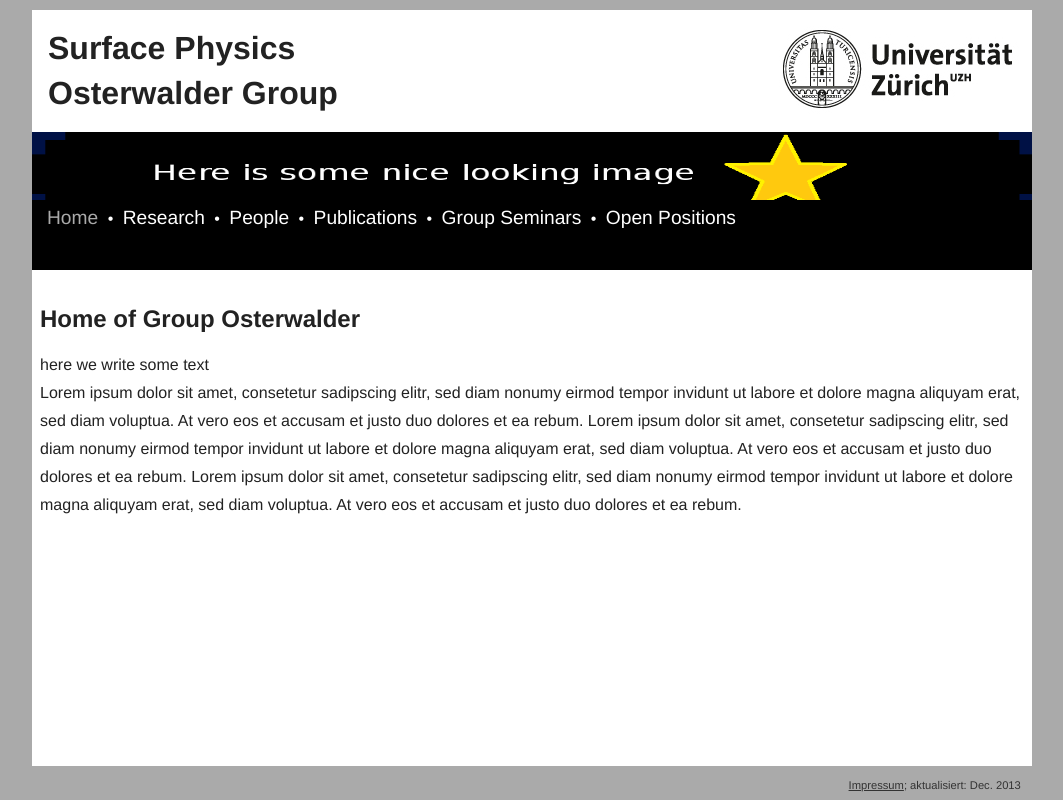
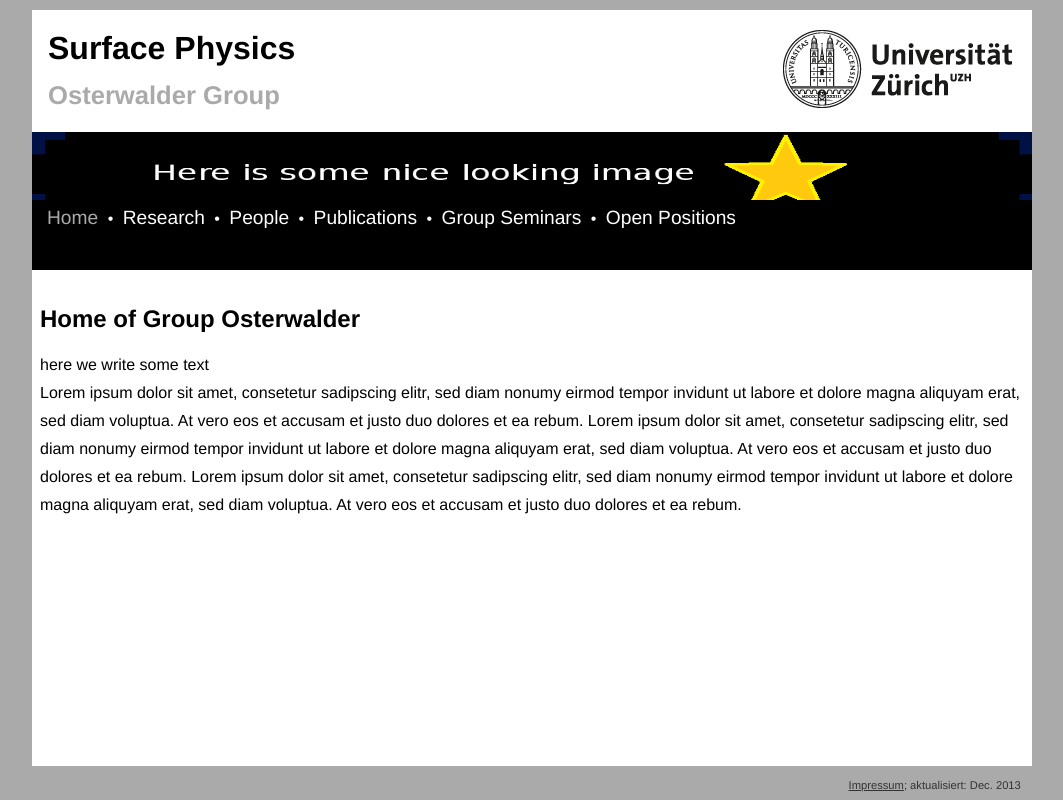
Before and after one commit to RafiKueng/osterwalder_group_homepage, a PHP site: page /index.php in a window 1280 px wide. Shown: the whole page, without its empty margins (108-1171 px from the left). Run offline with PHP 8.4, Linux system fonts and the light colour scheme; some libraries are stand-ins or nearby versions.

Commit message:
requested layout changes

```diff
--- a/config.php
+++ b/config.php
@@ -14,7 +14,9 @@ $updated = "Dec. 2013";
 $title = "Surface Physics - Osterwalder Group";
 
 /* displayed title of page (h1) */
-$h1title = "Surface Physics<br>Osterwalder Group";
+$h1title = "Surface Physics";
+$h1subtitle = "Osterwalder Group";
+
 
 /* how old can a publication be to be considered "current"? */
 $max_pup_age = strtotime("-3 years"); /* has to be published at max 3 years ago*/
--- a/css/main.css
+++ b/css/main.css
@@ -1,3 +1,26 @@
+/**
+ *   Default color scheme:
+ * **************************************************
+ * 1. main color:     black     #000
+ * 2. active color:   gray      #AAA
+ * 3. hilight color:  grayblue  #84A5DE
+ *
+ *   Font sizes:
+ * **************************************************
+ * all relative!!
+ *
+ * default text:          100%                <-> 1.0em
+ * smaller annotations:    80%                <-> 0.8em
+ * main title (h1):       200%                <-> 2.0em
+ * sub title (h1):         80% of 200% = 160% <-> 1.6em
+ * article title (h2):    150%                <-> 1.5em
+ * article subtitle (h3):  80% of 150% = 120% <-> 1.2em
+ *
+ * summing it up:
+ * (2em / 1.6em) -- (1.5em / 1.2em) -- (1em / 0.8em)
+ */
+
+
 /* ==========================================================================
    Base styles: opinionated defaults
    ========================================================================== */
@@ -7,7 +30,7 @@ button,
 input,
 select,
 textarea {
-    color: #222;
+  color: #000;
 }
 
 html {
@@ -20,21 +43,18 @@ html {
  * These selection rule sets have to be separate.
  * Customize the background color to match your design.
  */
-
 ::-moz-selection {
-    background: #b3d4fc;
+  background: #84A5DE;
   text-shadow: none;
 }
-
 ::selection {
-    background: #b3d4fc;
+  background: #84A5DE; /* default: #b3d4fc*/
   text-shadow: none;
 }
 
 /*
  * A better looking default horizontal rule
  */
-
 hr {
   display: block;
   height: 1px;
@@ -48,7 +68,6 @@ hr {
  * Remove the gap between images, videos, audio and canvas and the bottom of
  * their containers: h5bp.com/i/440
  */
-
 audio,
 canvas,
 img,
@@ -59,7 +78,6 @@ video {
 /*
  * Remove default fieldset styles.
  */
-
 fieldset {
   border: 0;
   margin: 0;
@@ -69,7 +87,6 @@ fieldset {
 /*
  * Allow only vertical resizing of textareas.
  */
-
 textarea {
   resize: vertical;
 }
@@ -77,7 +94,6 @@ textarea {
 /* ==========================================================================
    Browse Happy prompt
    ========================================================================== */
-
 .browsehappy {
   margin: 0.2em 0;
   background: #ccc;
@@ -85,15 +101,19 @@ textarea {
   padding: 0.2em 0;
 }
 
+
 /* ==========================================================================
    Custom styles
    ========================================================================== */
 
-/** basic coloring */
+/**
+ *   basic background coloring
+ **/
+/* gray border */
 html, #topborder, footer {
   background-color:#aaa;
 }
-
+/* white main background */
 body, #container {
   background-color:#fff;
 }
@@ -117,11 +137,14 @@ body {
   font-weight: 300;
 }
 
-#container { /* this is needed to place the footer correctly */
+/* contains all elemnts: topborder, banner, nav, articles, footer */
+/* this is needed to place the footer correctly */
+#container {
   position: relative;
   min-height: 100%;
 }
 
+/* gray small border on top */
 #topborder {
   height: 10px;
 }
@@ -134,7 +157,7 @@ header, nav {
 }
 
 header {
-  margin: 0 0 70px 0; /* bottom = height of nav */
+  margin: 0 0 70px 0; /* bottom (70px) = height of nav !!! */
 }
 
 #uzhlogo {
@@ -142,11 +165,21 @@ header {
   float: right;
 }
 
+/* both lines of the title block */
 h1 {
   display: block;
   margin: 0.5em 0 0.5em 0.5em;
 }
+/* top line of title block */
+#h1main {
+}
+/* bottom line of title block */
+#h1sub {
+  font-size: 80%;
+  color: #aaa;
+}
 
+/* image banner */
 #banner {
   display:block;
   width: 1000px;
--- a/templates/header.php
+++ b/templates/header.php
@@ -2,6 +2,7 @@
 
 global $title;
 global $h1title;
+global $h1subtitle;
 
 echo <<<END
 <!DOCTYPE html>
@@ -31,9 +32,12 @@ echo <<<END
         <div id="topborder"></div>
         <header>
           <img id="uzhlogo" src="img/uzh_logo_d_pos_web_main_zone.jpg"/>
-          <h1>$h1title</h1>
+          <h1>
+            <span id="h1main">$h1title</span>
+            <br>
+            <span id="h1sub">$h1subtitle</span>
+          </h1>
           <img id="banner" src="img/demo.png" alt="" />
         </header>
-
 END;
 ?>
```
Lines whose indentation alone changed are shown as unchanged.
